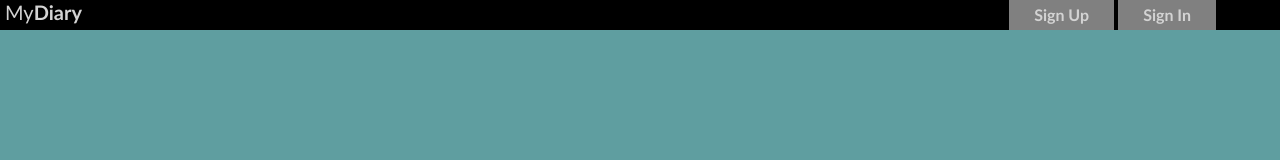
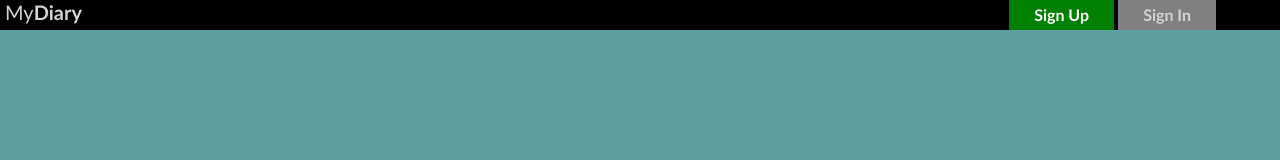
Before and after one commit to CodenNerd/MyDiary, a website: page UI/index.html in a window 1280 px wide. In both pictures the pointer is over the item "Sign Up". Drawn offline with Linux system fonts and the light colour scheme.

Commit message:
Adding hover effect to the buttons

```diff
--- a/UI/index.html
+++ b/UI/index.html
@@ -32,6 +32,12 @@
 			display: inline;
 			list-style-type: none;
 			padding: 6px 25px;
+			transition: 0.5s;
+		}
+		.nav ul li:hover{
+			background-color: green;
+			color: white;
+			cursor: pointer;
 		}
 		a{
 			text-decoration: none;
```
